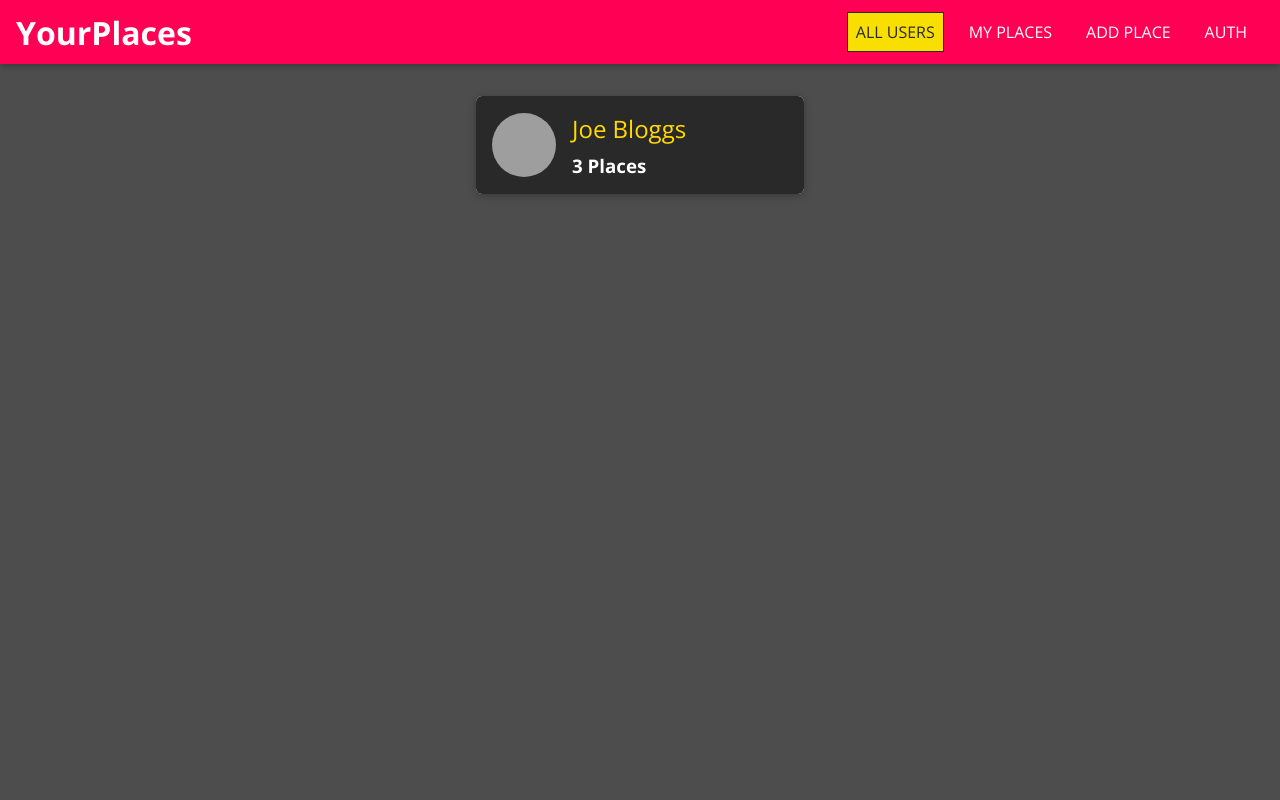
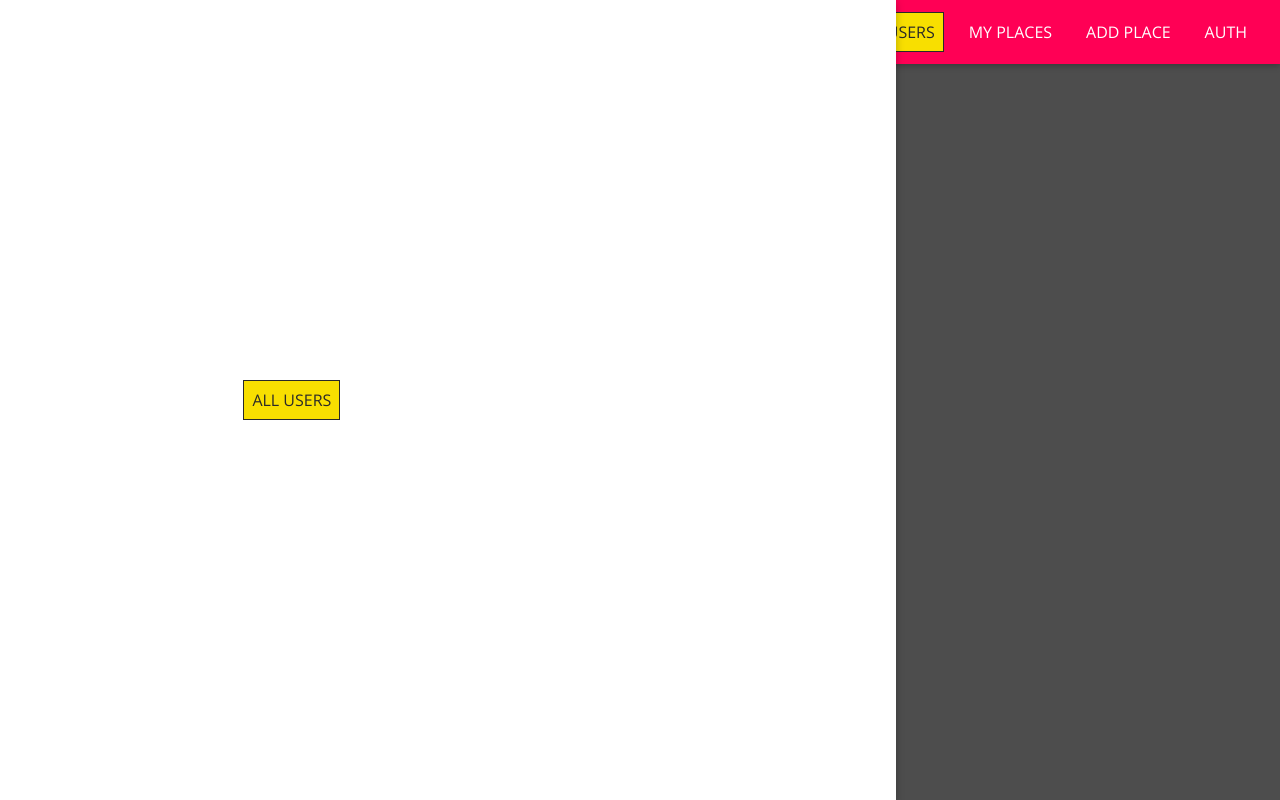
Before and after one commit to jock-citrus/mern-react, a React (Create React App) app: page / in a window 1280 px wide. Built offline with nearby package versions, Linux system fonts and the light colour scheme; grey boxes are pictures that could not be loaded.

Commit message:
add SideDrawer component

```diff
--- a/src/shared/components/Navigation/MainNavigation.js
+++ b/src/shared/components/Navigation/MainNavigation.js
@@ -3,10 +3,18 @@ import { Link } from 'react-router-dom';
 
 import MainHeader from './MainHeader';
 import NavLinks from './NavLinks';
+import SideDrawer from './SideDrawer';
 import './MainNavigation.css'
 
 const MainNavigation = () => {
   return (
+    // React.Fragment just used for wrapping so only returning one root jsx element
+    <React.Fragment>
+      <SideDrawer>
+        <nav className="main-navigation__drawer-nav">
+          <NavLinks />
+        </nav>
+      </SideDrawer>
       <MainHeader>
         <button className="main-navigation__menu-btn">
           <span />
@@ -16,10 +24,11 @@ const MainNavigation = () => {
         <h1 className="main-navigation__title">
           <Link to="/">YourPlaces</Link>
         </h1>
-      <nav>
+        <nav className="main-navigation__header-nav">
           <NavLinks />
         </nav>
       </MainHeader>
+    </React.Fragment>
   )
 }
 
--- a/src/shared/components/Navigation/NavLinks.js
+++ b/src/shared/components/Navigation/NavLinks.js
@@ -4,6 +4,8 @@ import { NavLink } from 'react-router-dom';
 import './NavLinks.css';
 
 const NavLinks = () => {
+  // NavLink is same as Link but interprets current route and adds active
+  // pseudo class to nested anchor tag etc.
   return <ul className="nav-links">
     <li>
       <NavLink to="/" exact>ALL USERS</NavLink>
--- a/src/shared/components/Navigation/SideDrawer.css
+++ b/src/shared/components/Navigation/SideDrawer.css
@@ -0,0 +1,10 @@
+.side-drawer {
+  position: fixed;
+  left: 0;
+  top: 0;
+  z-index: 100;
+  height: 100vh;
+  width: 70%;
+  background: white;
+  box-shadow: 0 2px 8px rgba(0, 0, 0, 0.26);
+}
--- a/src/shared/components/Navigation/SideDrawer.js
+++ b/src/shared/components/Navigation/SideDrawer.js
@@ -1,7 +1,9 @@
 import React from 'react';
 
-const SideDrawer = () => {
+import './SideDrawer.css'
 
+const SideDrawer = props => {
+  return <aside className="side-drawer">{props.children}</aside>
 }
 
 export default SideDrawer;
```
Lines whose indentation alone changed are shown as unchanged.
